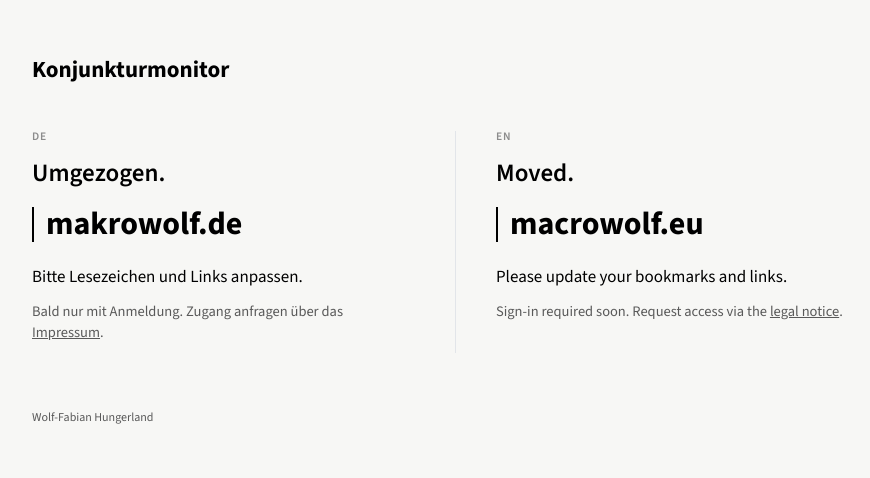
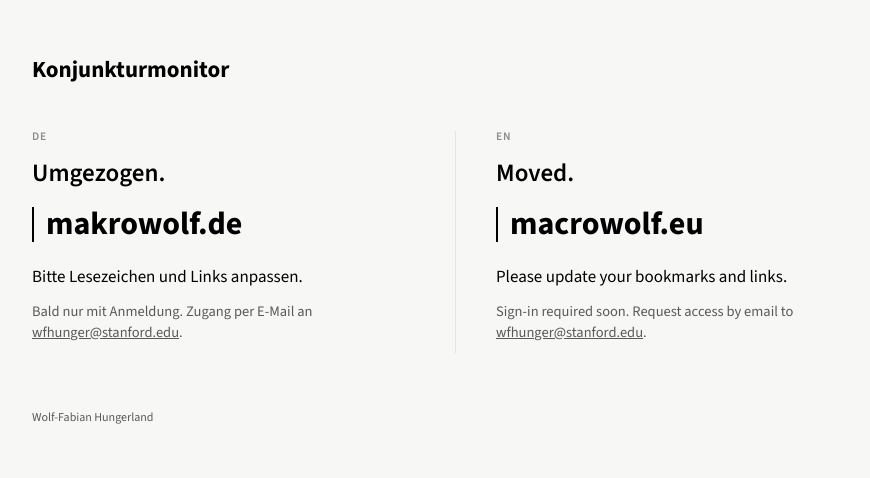
Before and after one commit to wfhungerland/wfhungerland.github.io, a plain HTML site: page 404.html in a window 1280 px wide. Shown: the part 158-636 px from the top of the page, without its empty margins (184-1054 px from the left). Drawn offline with Linux system fonts and the light colour scheme.

Commit message:
Zugang per E-Mail anfragen
Co-Authored-By: Claude Opus 5.5 <noreply@anthropic.com>
Claude-Session: https://claude.ai/code/session_01DPSeBVnJeW7D5oWu2bim5V

```diff
--- a/404.html
+++ b/404.html
@@ -41,14 +41,14 @@
     <h1>Umgezogen.</h1>
     <a class="to" href="https://makrowolf.de">makrowolf.de</a>
     <p>Bitte Lesezeichen und Links anpassen.</p>
-    <p class="note">Bald nur mit Anmeldung. Zugang anfragen über das <a href="https://macrowolf.eu/now/impressum.html">Impressum</a>.</p>
+    <p class="note">Bald nur mit Anmeldung. Zugang per E-Mail an <a href="mailto:wfhunger@stanford.edu">wfhunger@stanford.edu</a>.</p>
   </section>
   <section lang="en">
     <p class="lang">EN</p>
     <h1>Moved.</h1>
     <a class="to" href="https://macrowolf.eu">macrowolf.eu</a>
     <p>Please update your bookmarks and links.</p>
-    <p class="note">Sign-in required soon. Request access via the <a href="https://macrowolf.eu/now/impressum.html">legal notice</a>.</p>
+    <p class="note">Sign-in required soon. Request access by email to <a href="mailto:wfhunger@stanford.edu">wfhunger@stanford.edu</a>.</p>
   </section>
 </div>
 <footer>Wolf-Fabian Hungerland</footer>
```
Also changed, not shown: konjunkturmonitor/index.html (+2 -2 lines).
